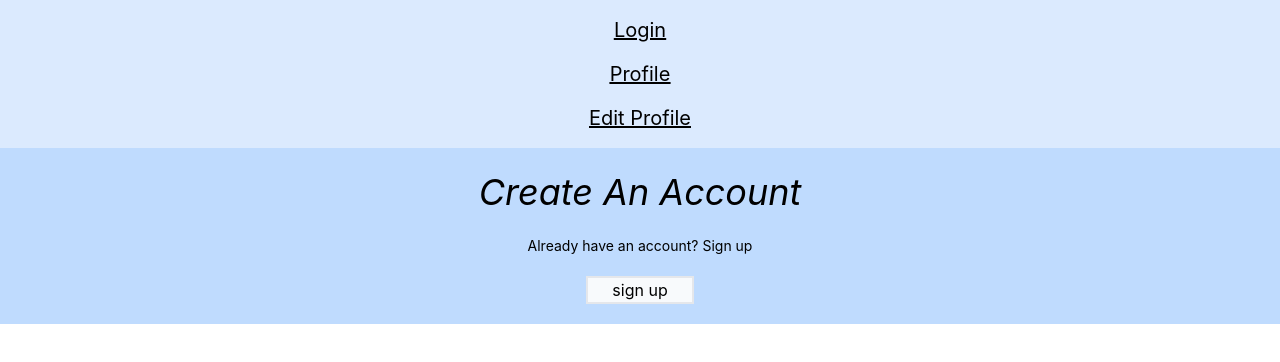
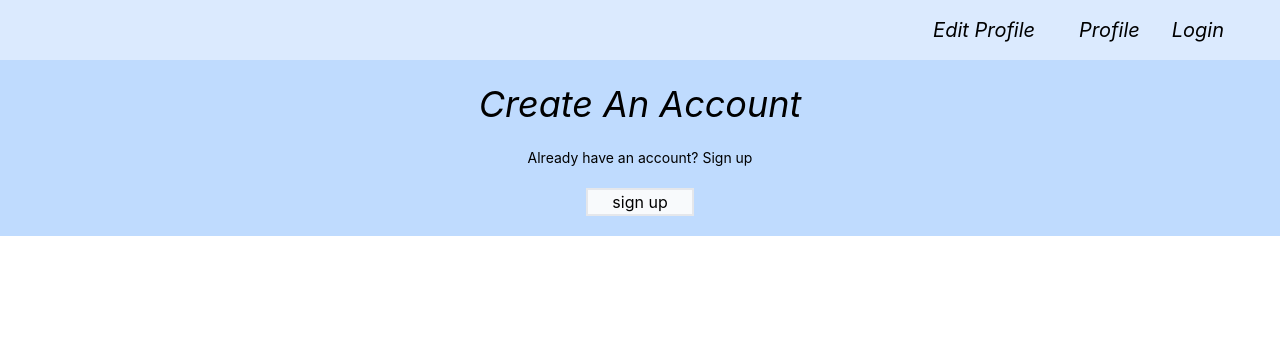
Before and after one commit to tsopsericado/login-form-, a React (Create React App) app: page / in a window 1280 px wide. Shown: the top 362 px of the page. Built offline with nearby package versions, Linux system fonts and the light colour scheme.

Commit message:
some changes made

```diff
--- a/src/App.js
+++ b/src/App.js
@@ -10,14 +10,14 @@ function App() {
   return (
     <div className="App">
       <div>
-        <ul className="statc" class="bg-blue-100 flex-row-reverse py-2">
-          <li class="py-2 text-xl underline">
+        <ul className="statc" class="bg-blue-100 flex-row-reverse px-10 flex space-x-3">
+          <li class="py-4 px-4 text-xl italic">
             <a href="/login">Login</a>
           </li>
-          <li class="py-2 text-xl underline">
+          <li class="py-4 px-4 text-xl italic">
             <a href="/profile">Profile</a>
           </li>
-          <li class="py-2 text-xl underline">
+          <li class="py-4 px-4 text-xl italic">
             <a href="/edit">Edit Profile</a>
           </li>
         </ul>
--- a/src/pages/Profile.js
+++ b/src/pages/Profile.js
@@ -1,4 +1,4 @@
-import { Formik, Form, ErrorMessage, Field } from "formik";
+import { Formik} from "formik";
 import { useEffect, useState } from "react";
 import { Navigate, useNavigate } from "react-router-dom";
 
@@ -19,18 +19,18 @@ export default function Profile() {
     Navigate("/");
   };
 
-  //   useEffect(() => {
-  //     const userData = JSON.parse(localStorage.getItem("userData"));
-  //     if (userData) {
-  //       setData(userData);
-  //     }
-  //   }, []);
-  //   console.log(data)
+    useEffect(() => {
+      const userData = JSON.parse(localStorage.getItem("userData"));
+      if (userData) {
+        setData(userData);
+      }
+    }, []);
+    console.log(data)
 
   return (
-    <div className="">
+    <div className="proff">
       <Formik onSubmit={handleSubmit}>
-        <div>
+        <div className="">
           <p>firstName: {user.firstname}</p>
           <p>lastName: {user.lastname}</p>
           <p>Email: {user.email}</p>
@@ -39,7 +39,7 @@ export default function Profile() {
           <button
             type="button"
             onClick={() => Navigate('/login')}
-             class="border border-gray-400 bg-blue-300 py-1.5 px-20 rounded border-violet-600 my-5 focus:outline-none focus:border-teal-500 "
+             class="border border-gray-400 py-1.5 px-20 rounded border-violet-600 my-5 focus:outline-none focus:border-teal-500 "
           >
             Edit
           </button>
```
